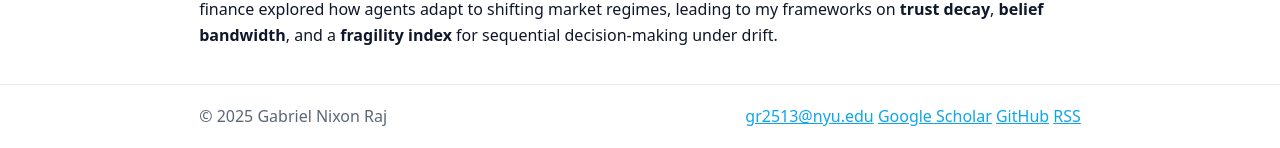
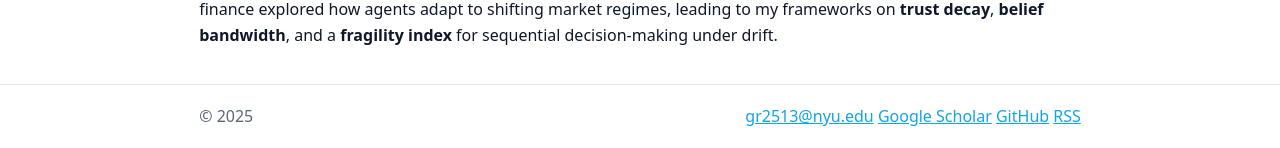
Before and after one commit to GabrielNixon/gabrielnixon.github.io, a Jekyll site: the page built from index.md, in a window 1280 px wide. Shown: the part 749-897 px from the top of the page. Built offline with Jekyll 4.4.1, drawn with Linux system fonts in a browser that asks for light colours.

Commit message:
Update _config.yml

```diff
--- a/_config.yml
+++ b/_config.yml
@@ -1,4 +1,4 @@
-title: Gabriel Nixon Raj
+title: ""
 description: Fragility • Learning • Decision Systems
 url: https://gabrielnixon.github.io
 markdown: kramdown
```
